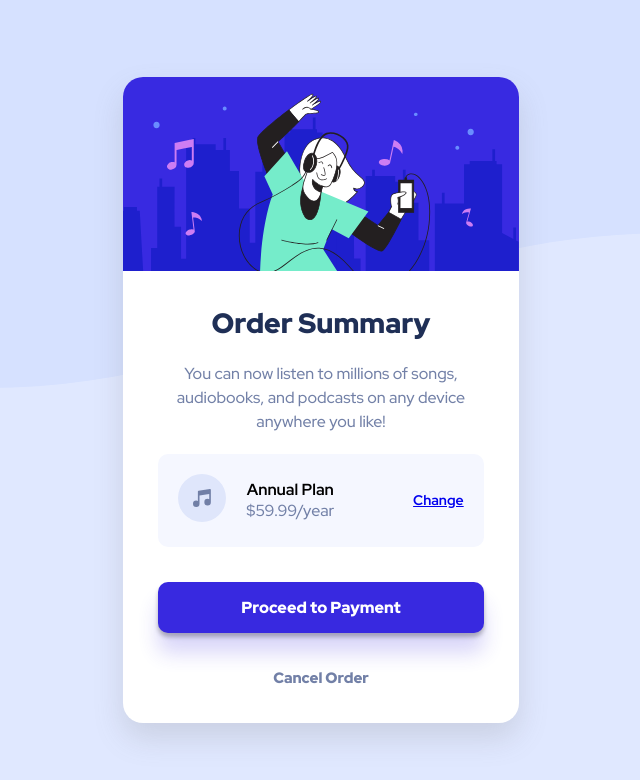
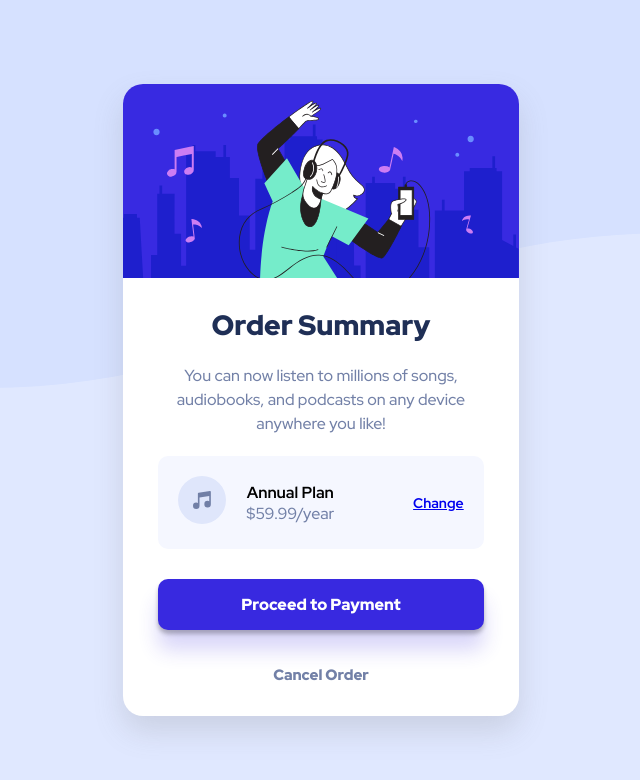
Before and after one commit to MrGab0uwu/Responsive-order-summary-using-flexbox, a plain HTML site: page index.html in a window 1280 px wide. Shown: the whole page, without its empty margins (319-959 px from the left). Drawn offline with Linux system fonts and the light colour scheme.

Commit message:
Cambios en el heigh de la tarjeta

```diff
--- a/style.css
+++ b/style.css
@@ -78,6 +78,7 @@ h1{
   width: 31%;
   box-shadow: 0px 15px 30px rgba(114, 114, 114, 0.2);
   border-radius: 20px;
+  max-height: 697px;
 }
 
 .hero{
@@ -97,7 +98,7 @@ h1{
   align-items: center;
   justify-content: space-evenly;
   text-align: center;
-  padding: 5% 9%;
+  padding: 4% 9%;
   gap: 20px;
 }
 
@@ -125,7 +126,7 @@ h1{
   justify-content: space-between;
   padding: 20px;
   border-radius: 10px;
-  margin-bottom: 15px;
+  margin-bottom: 10px;
 }
 
 .membership .membership__type{
```
